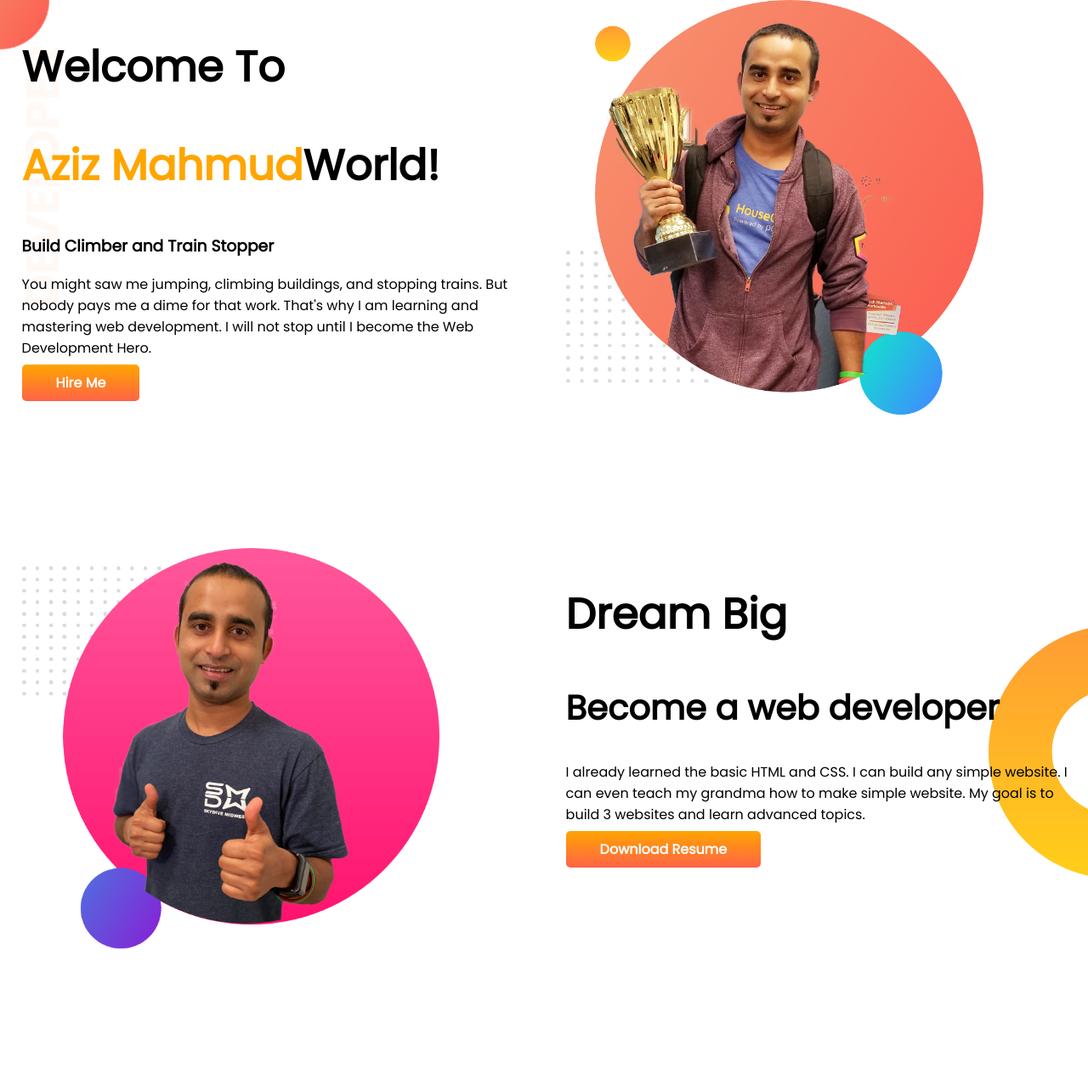
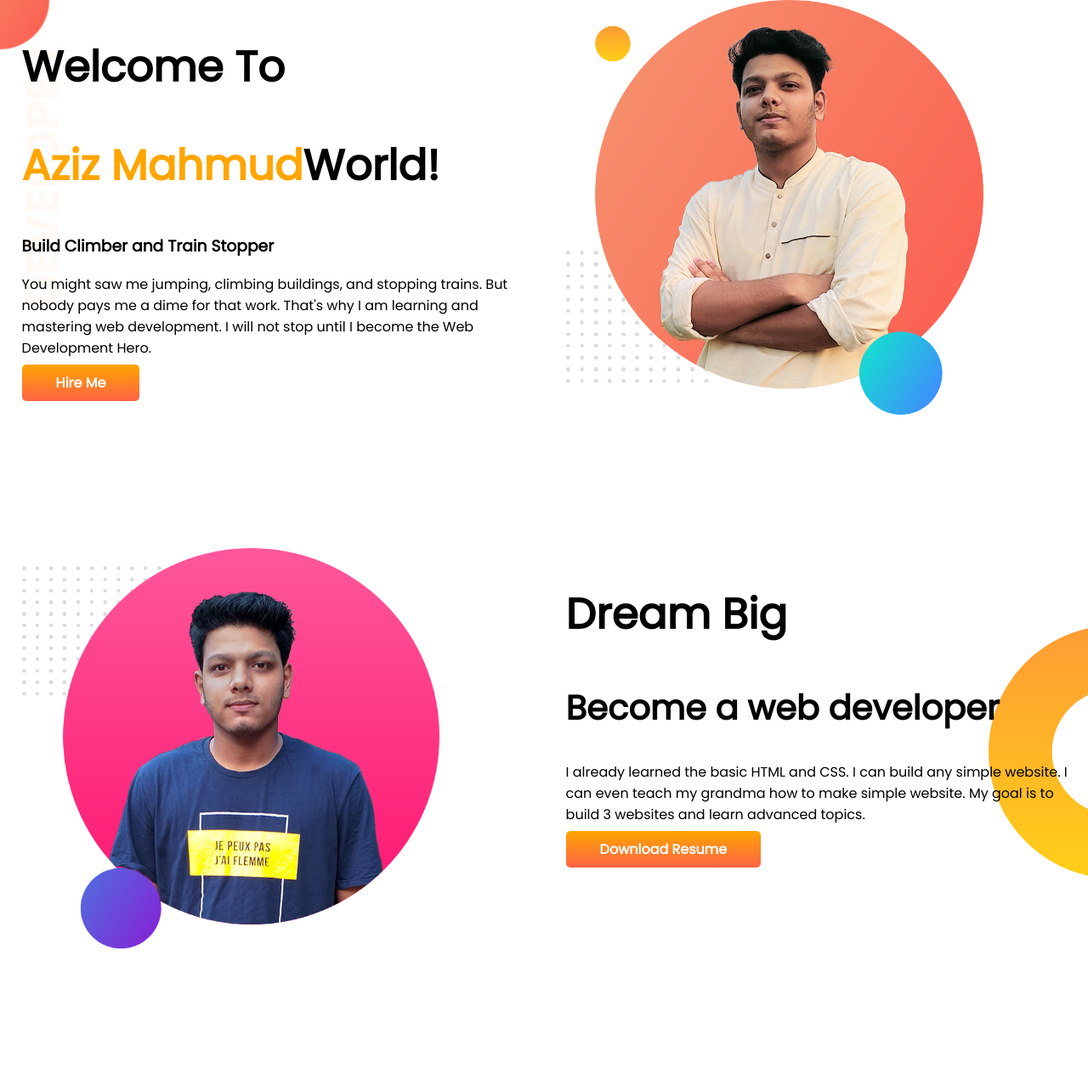
Before and after one commit to azizmahmud/developer-portfolio, a plain HTML site: page index.html in a window 1280 px wide. Shown: the top 1271 px of the page at 85% size. Drawn offline with Linux system fonts and the light colour scheme.

Commit message:
image added

```diff
--- a/index.html
+++ b/index.html
@@ -26,14 +26,14 @@
 
         </div>
         <div class="half-with">
-            <img src="image/jhankar.png" alt="">
+            <img src="image/aziz.png" alt="">
         </div>
 
     </section>
     <section class="dream-big flexibale-container">
 
         <div class="half-with">
-            <img src="image/jhankar2.png" alt="">
+            <img src="image/aziz2.png" alt="">
         </div>
         <div class="half-with">
             <h1>Dream Big</h1>
```
Also changed, not shown: image/aziz.png (added), image/aziz2.png (added).
